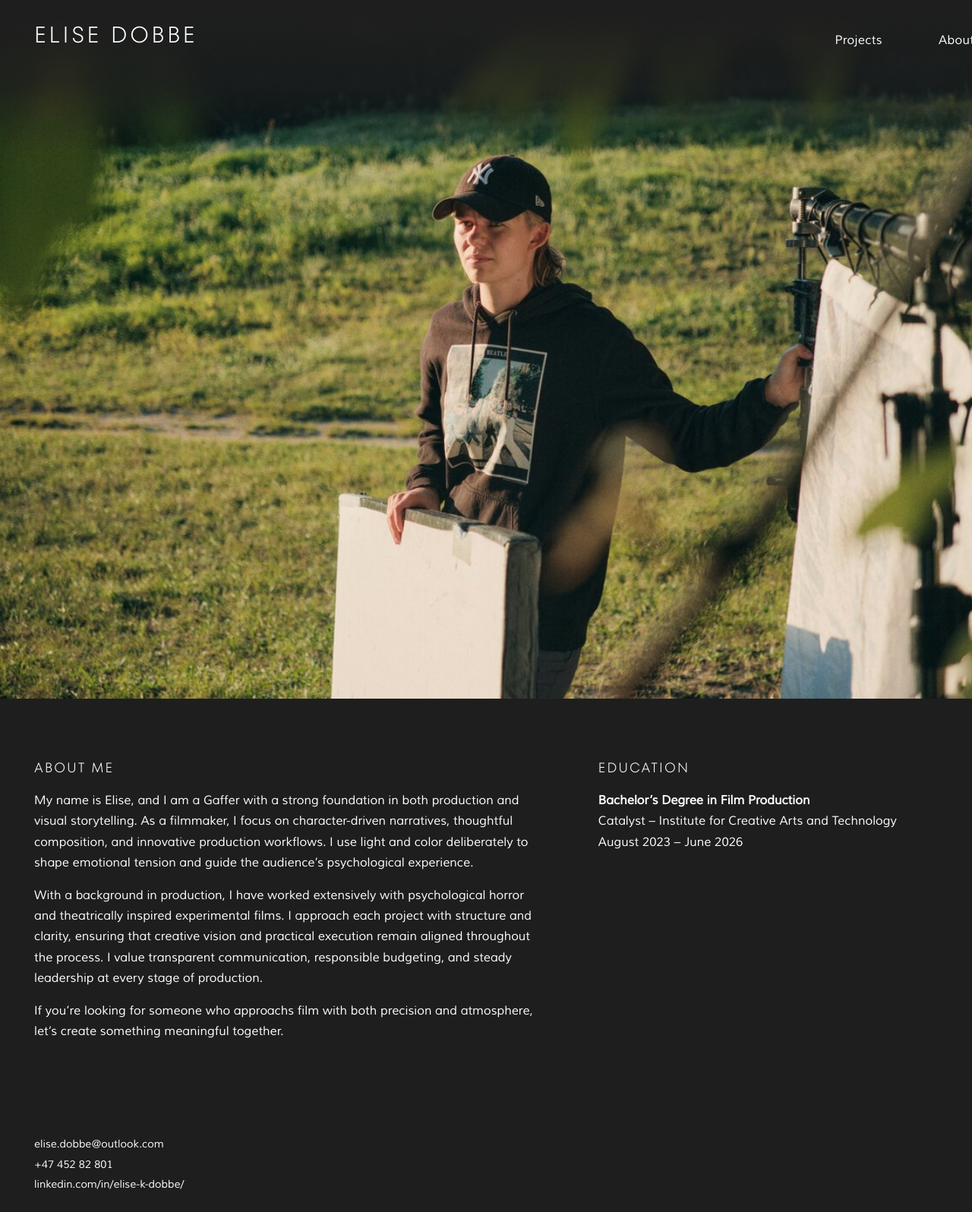
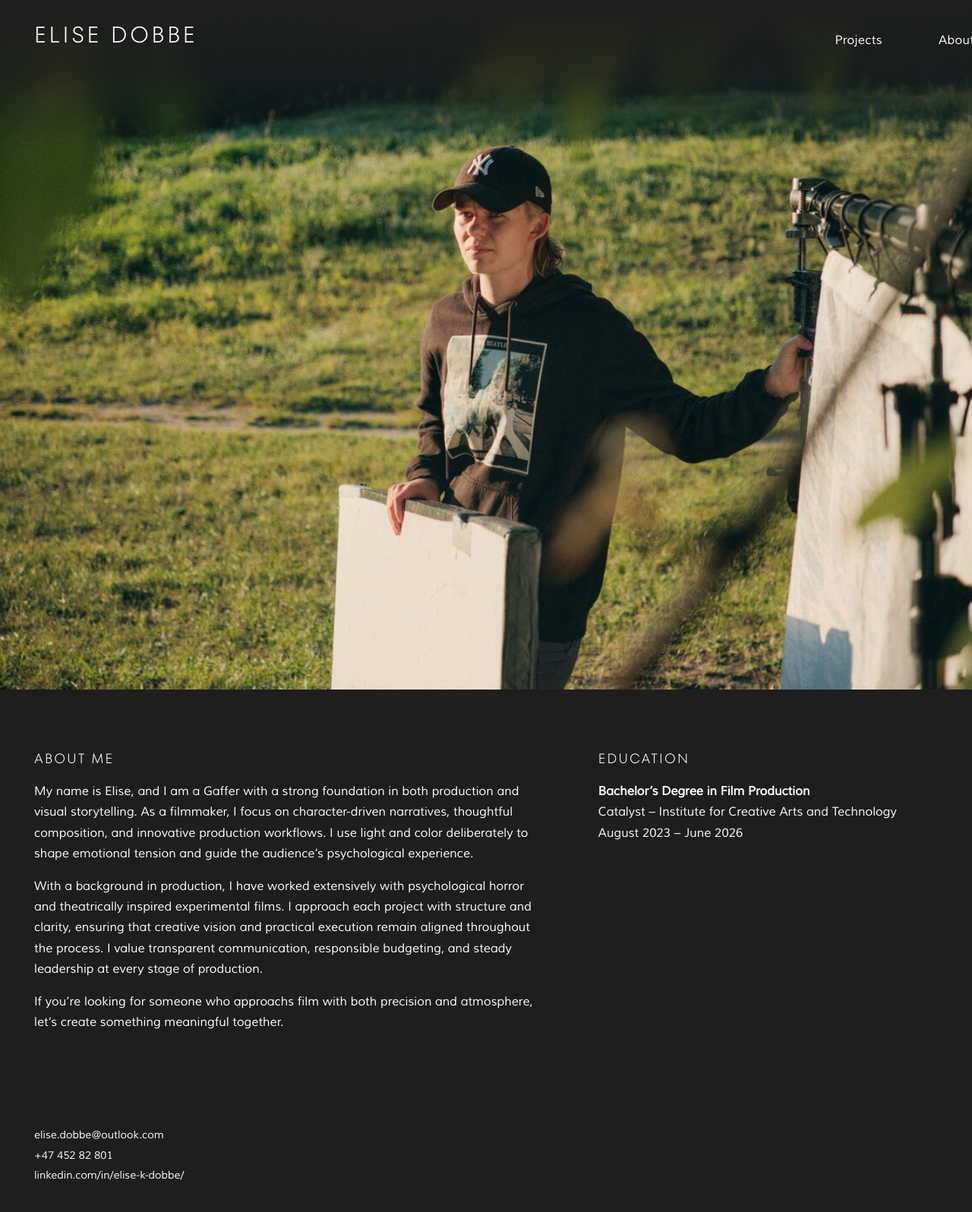
Before and after one commit to elisedobbe/portfolio, an MkDocs documentation site: the page built from docs/about.md, in a window 1280 px wide. Shown: the whole page at 76% size. Built offline with MkDocs 1.6.1 and Material for MkDocs 9.7.7, drawn with Linux system fonts in a browser that asks for light colours.

Commit message:
Update extra.css

```diff
--- a/docs/assets/styles/extra.css
+++ b/docs/assets/styles/extra.css
@@ -881,3 +881,33 @@
 body:has(.about-hero) .about-hero{
   margin-top: 0 !important;
 }
+
+/* =========================================================
+   ABOUT HERO – force full-bleed + helt opp til topp
+   ========================================================= */
+
+/* Unngå rare 100vw/scrollbar-greier som kan gi stripe på høyre side */
+body:has(.about-hero){
+  overflow-x: hidden !important;
+}
+
+/* Fjern all topp-luft i content-wrapper på about-siden */
+body:has(.about-hero) .md-content,
+body:has(.about-hero) .md-content__inner{
+  padding-top: 0 !important;
+  margin-top: 0 !important;
+}
+
+/* Hero: 100% viewport-bredde og helt opp */
+body:has(.about-hero) .about-hero{
+  width: 100vw !important;
+  max-width: 100vw !important;
+
+  /* full-bleed på begge sider */
+  margin-left: calc(50% - 50vw) !important;
+  margin-right: calc(50% - 50vw) !important;
+
+  /* helt opp */
+  margin-top: 0 !important;
+  padding-top: 0 !important;
+}
```
